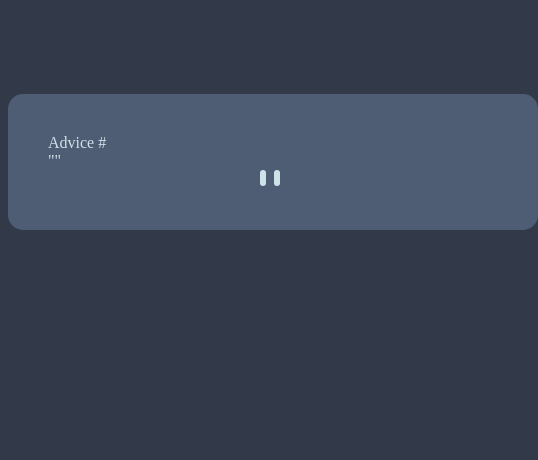
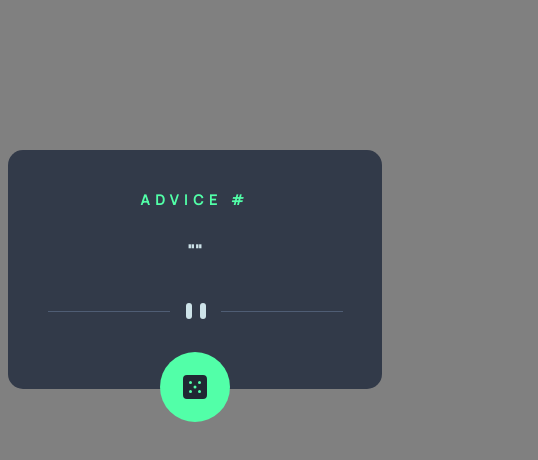
Before and after one commit to Elitese/AdviceGenerator, a website: page index.html in a window 390 px wide. Shown: the whole page, 538 px wide, since content can reach past the window. Drawn offline with Linux system fonts and the light colour scheme.

Commit message:
app finish

```diff
--- a/index.html
+++ b/index.html
@@ -13,15 +13,19 @@
 </head>
 <body>
   <div class="card">
-    <div class="card-id">Advice #<span></span></div>
+    <div class="card-id">Advice # <span></span></div>
     <div class="card-advice">"<span></span>"</div>
-    <svg width="444" height="16" xmlns="http://www.w3.org/2000/svg"><g fill="none" fill-rule="evenodd"><path fill="#4F5D74" d="M0 8h196v1H0zM248 8h196v1H248z"/><g transform="translate(212)" fill="#CEE3E9"><rect width="6" height="16" rx="3"/><rect x="14" width="6" height="16" rx="3"/></g></g></svg>
+    <svg class="card-divider-desktop" width="444" height="16" xmlns="http://www.w3.org/2000/svg"><g fill="none" fill-rule="evenodd"><path fill="#4F5D74" d="M0 8h196v1H0zM248 8h196v1H248z"/><g transform="translate(212)" fill="#CEE3E9"><rect width="6" height="16" rx="3"/><rect x="14" width="6" height="16" rx="3"/></g></g></svg>
+    <svg class="card-divider-mobile"  width="295" height="16" xmlns="http://www.w3.org/2000/svg"><g fill="none" fill-rule="evenodd"><path fill="#4F5D74" d="M0 8h122v1H0zM173 8h122v1H173z"/><g transform="translate(138)" fill="#CEE3E9"><rect width="6" height="16" rx="3"/><rect x="14" width="6" height="16" rx="3"/></g></g></svg>
+    <div class="card-dice">
+      <svg width="24" height="24" xmlns="http://www.w3.org/2000/svg"><path d="M20 0H4a4.005 4.005 0 0 0-4 4v16a4.005 4.005 0 0 0 4 4h16a4.005 4.005 0 0 0 4-4V4a4.005 4.005 0 0 0-4-4ZM7.5 18a1.5 1.5 0 1 1 0-3 1.5 1.5 0 0 1 0 3Zm0-9a1.5 1.5 0 1 1 0-3 1.5 1.5 0 0 1 0 3Zm4.5 4.5a1.5 1.5 0 1 1 0-3 1.5 1.5 0 0 1 0 3Zm4.5 4.5a1.5 1.5 0 1 1 0-3 1.5 1.5 0 0 1 0 3Zm0-9a1.5 1.5 0 1 1 0-3 1.5 1.5 0 0 1 0 3Z" fill="#202733"/></svg>
+    </div>
   </div>
 
 
 
 
-
+<script src="script.js"></script>
 
 </body>
 </html>
--- /dev/null
+++ b/script.js
@@ -0,0 +1,20 @@
+const theUrl = 'https://api.adviceslip.com/advice';
+const dice = document.querySelector('.card-dice')
+const adviceIdBox = document.querySelector('.card-id span')
+const adviceTextBox = document.querySelector('.card-advice span')
+
+
+
+dice.addEventListener('click', () => {
+  fetch(theUrl).then((response => {
+    return response.json();
+  })).then(function(data) {
+    const adviceId = data.slip.id;
+    const adviceText = data.slip.advice;
+
+    adviceIdBox.innerHTML = adviceId;
+    adviceTextBox.innerHTML = adviceText;
+
+  })
+
+})
--- a/style.scss
+++ b/style.scss
@@ -1,14 +1,79 @@
 body {
-  background-color: hsl(217, 19%, 24%);
+  background-color:grey;
+  box-sizing: border-box;
 }
 
 .card {
-  background-color: hsl(217, 19%, 38%);
+  position: relative;
+  background-color:hsl(217, 19%, 24%);
   padding: 40px;
-  margin: 25% auto 0;
+  margin: 300px auto 0;
   width: auto;
-  width: 450px;
+  width: 470px;
   border-radius: 15px;
+  text-align: center;
   color: hsl(193, 38%, 86%);
+  font-family: 'Manrope';
+  font-weight: 800;
+
+  @media screen and (max-width: 600px) {
+    width: auto;
+    margin: 150px 0px;
+    padding: 40px 15px;
+  }
+
+  &-id {
+    padding-bottom: 30px;
+    text-transform: uppercase;
+    color: hsl(150, 100%, 66%);
+    letter-spacing: 0.4em;
+    font-size: 14px;
+  }
+
+  &-advice{
+    font-size: 28px;
+
+    @media screen and (max-width: 600px) {
+        font-size: 18px;
+    }
+  }
+
+  &-divider-mobile {
+    margin: 0 auto;
+    padding: 40px 0 30px 0;
+    display: none;
+    @media screen and (max-width: 600px) {
+      display: block;
+    }
+  }
+
+  &-divider-desktop{
+    margin: 0 auto;
+    padding: 40px 0 30px 0;
+    display: block;
+    @media screen and (max-width: 600px) {
+      display: none;
+    }
+  }
+
+  &-dice {
+    cursor: pointer;
+    background-color: hsl(150, 100%, 66%);
+    width: 70px;
+    height: 70px;
+    border-radius: 50px;
+    display: flex;
+    align-items: center;
+    justify-content: center;
+    position: absolute;
+    bottom: -33px;
+    left: 50%;
+    transform: translateX(-50%);
+    transition: all 0.1s;
+
+    &:hover {
+      box-shadow: 0px 0px 30px 5px hsl(150, 100%, 66%);
+    }
+  }
 
 }
```
Also changed, not shown: build/style.css, 1 other file.
